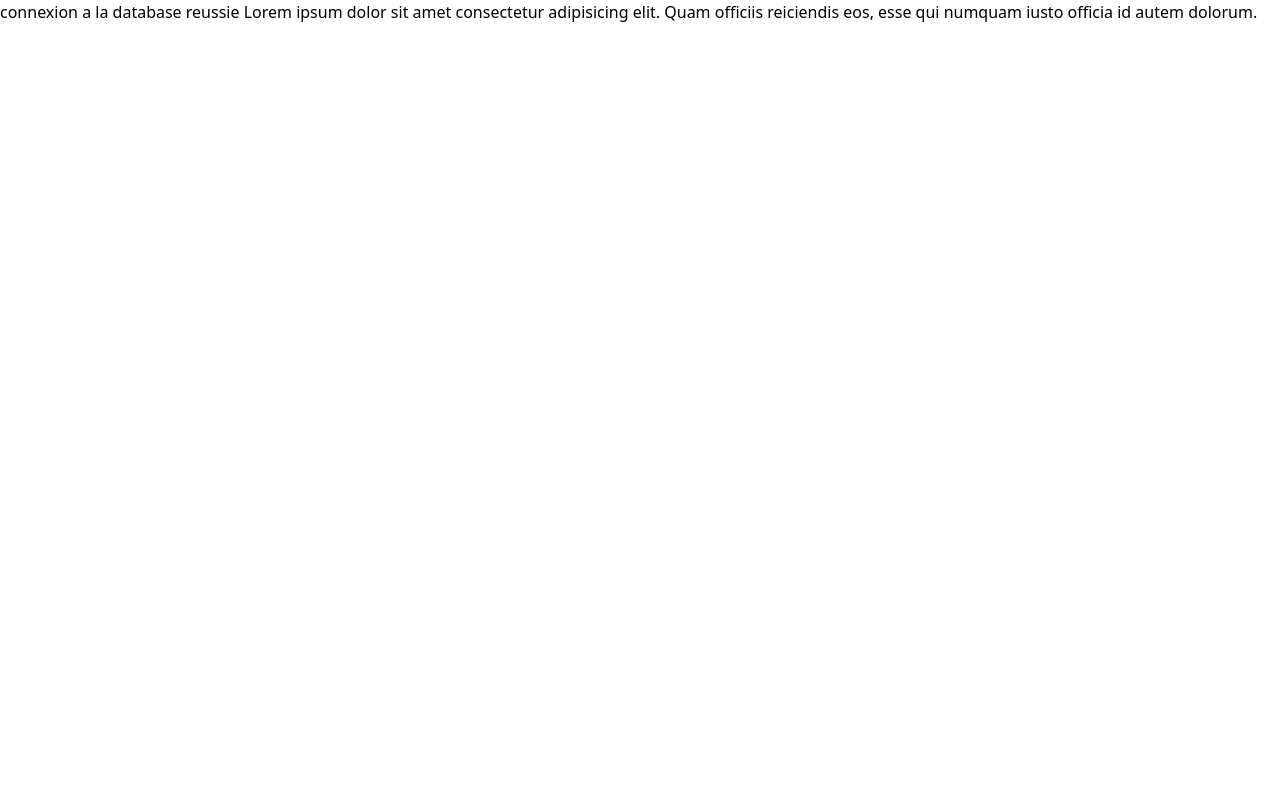
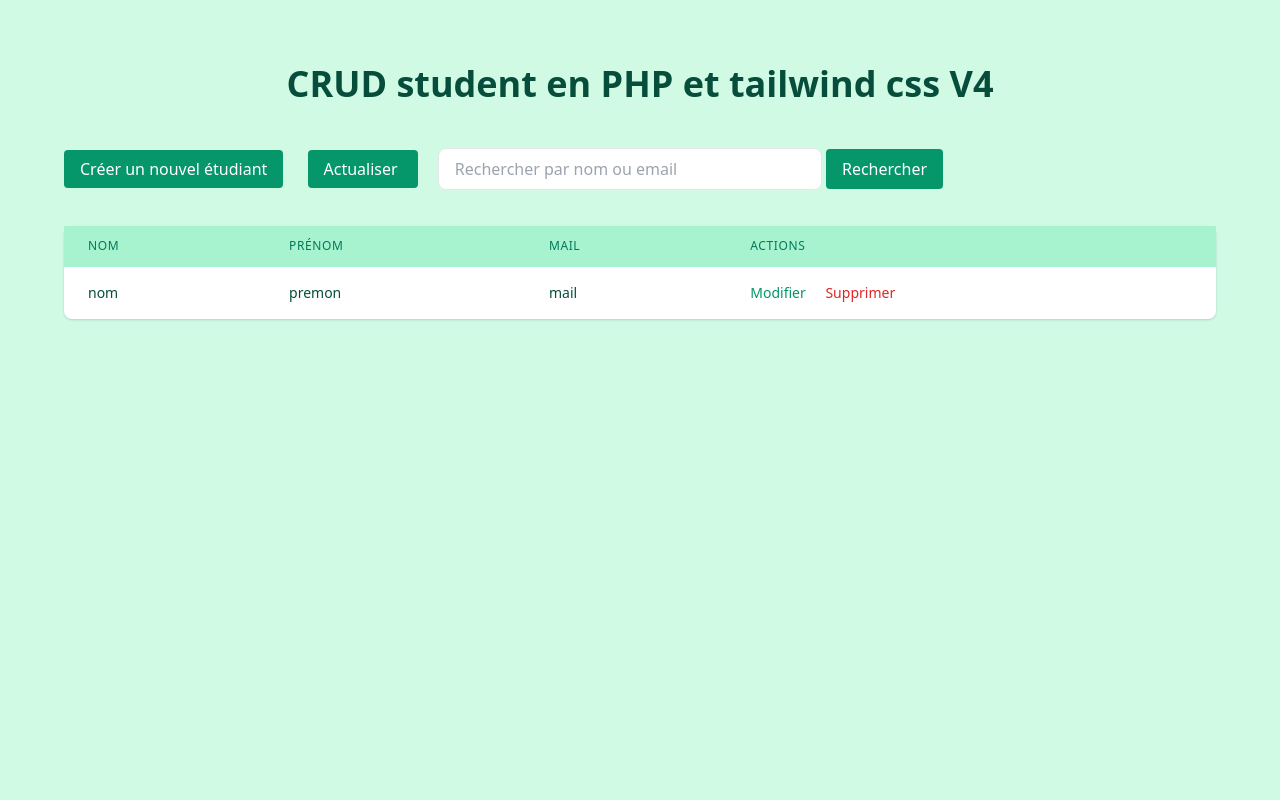
Before and after one commit to boris2442/php-cfpc-2025, a PHP site: page / in a window 1280 px wide. Run offline with PHP 8.4, Linux system fonts and the light colour scheme; some libraries are stand-ins or nearby versions.

Commit message:
debuggage

```diff
--- a/cours-php/cours-cfpc-php-2025/tp-01-crud-student/database.php
+++ b/cours-php/cours-cfpc-php-2025/tp-01-crud-student/database.php
@@ -9,9 +9,10 @@ define("DBNAME", "tp-01-crud-student");
 $dsn = "mysql:dbname=" . DBNAME . "; host=" . DBHOST;
 try {
     $db = new PDO($dsn, DBUSER, DBPASS);
-    // $db->setAttribute(attribute:PDO::FETCH_ASSOC);
+
+    $db->setAttribute(PDO::ATTR_DEFAULT_FETCH_MODE, PDO::FETCH_ASSOC);
     $db->exec("SET NAMES utf8");
-    echo "connexion a la database reussie";
+    // echo "connexion a la database reussie";
 
 } catch (PDOException $e) {
     die($e->getMessage());
--- a/cours-php/cours-cfpc-php-2025/tp-01-crud-student/index.php
+++ b/cours-php/cours-cfpc-php-2025/tp-01-crud-student/index.php
@@ -13,14 +13,60 @@ require_once "database.php";
 <html lang="en">
 
 <head>
-    <meta charset="UTF-8">
-    <meta name="viewport" content="width=device-width, initial-scale=1.0">
-    <link href="./src/output.css" rel="stylesheet">
-    <title>TP-01-Crud-student</title>
+  <meta charset="UTF-8">
+  <meta name="viewport" content="width=device-width, initial-scale=1.0">
+  <link rel="stylesheet" href="https://cdn.jsdelivr.net/npm/tailwindcss@2.2.19/dist/tailwind.min.css">
+  <title>TP-01-Crud-student</title>
 </head>
 
-<body>
-    Lorem ipsum dolor sit amet consectetur adipisicing elit. Quam officiis reiciendis eos, esse qui numquam iusto officia id autem dolorum.
+<body class="bg-green-100 p-12">
+  <div class="container mx-auto p-4">
+    <h1 class="text-4xl font-bold text-green-900 text-center mb-6">CRUD student en PHP et tailwind css V4</h1>
+
+    <!-- Formulaire de recherche -->
+    <form method="GET" action="" class="mb-4">
+
+      <a class=" my-5 px-4 py-2 mr-5 bg-green-600 text-white rounded hover:bg-green-700" href="create.php">Créer un
+        nouvel étudiant</a>
+
+      <a class=" my-5 px-4 py-2 mr-5 bg-green-600 text-white rounded hover:bg-green-700" href="">Actualiser
+      </a>
+
+      <input type=" text" name="search" placeholder="Rechercher par nom ou email" value=""
+        class="my-5 px-4 py-2 border rounded-lg w-full md:w-1/3">
+      <button type="submit" class="px-4 py-2 bg-green-600 text-white rounded hover:bg-green-700">Rechercher</button>
+    </form>
+
+    <!-- Tableau des étudiants -->
+    <table class="min-w-full divide-y divide-green-200 bg-white shadow rounded-lg">
+      <thead class="bg-green-200">
+        <tr>
+          <th class="px-6 py-3 text-left text-xs font-medium text-green-700 uppercase tracking-wider">Nom</th>
+          <th class="px-6 py-3 text-left text-xs font-medium text-green-700 uppercase tracking-wider">Prénom</th>
+          <th class="px-6 py-3 text-left text-xs font-medium text-green-700 uppercase tracking-wider">Mail</th>
+          <th class="px-6 py-3 text-left text-xs font-medium text-green-700 uppercase tracking-wider">Actions</th>
+        </tr>
+      </thead>
+      <tbody class="divide-y divide-green-100">
+
+        <tr class="hover:bg-green-50">
+          <td class="px-6 py-4 whitespace-nowrap text-sm text-green-900">nom</td>
+          <td class="px-6 py-4 whitespace-nowrap text-sm text-green-900">premon
+          </td>
+          <td class="px-6 py-4 whitespace-nowrap text-sm text-green-900">mail
+          </td>
+          <td class="px-6 py-4 whitespace-nowrap text-sm">
+            <a class="text-green-600 hover:text-green-900 font-medium mr-4" href="">Modifier</a>
+            <a class="text-red-600 hover:text-red-900 font-medium" href=""
+              onclick="return confirm('Êtes-vous sûr de vouloir supprimer cet étudiant ?');">Supprimer</a>
+          </td>
+        </tr>
+
+      </tbody>
+    </table>
+
+
+  </div>
 </body>
 
 </html>
--- a/cours-php/cours-cfpc-php-2025/tp-01-crud-student/src/output.css
+++ b/cours-php/cours-cfpc-php-2025/tp-01-crud-student/src/output.css
@@ -6,20 +6,26 @@
       "Segoe UI Emoji", "Segoe UI Symbol", "Noto Color Emoji";
     --font-mono: ui-monospace, SFMono-Regular, Menlo, Monaco, Consolas, "Liberation Mono",
       "Courier New", monospace;
-    --color-red-500: oklch(0.637 0.237 25.331);
-    --color-green-300: oklch(0.871 0.15 154.449);
-    --color-green-500: oklch(0.723 0.219 149.579);
+    --color-red-600: oklch(0.577 0.245 27.325);
+    --color-red-900: oklch(0.396 0.141 25.723);
+    --color-green-50: oklch(0.982 0.018 155.826);
+    --color-green-100: oklch(0.962 0.044 156.743);
+    --color-green-200: oklch(0.925 0.084 155.995);
     --color-green-600: oklch(0.627 0.194 149.214);
     --color-green-700: oklch(0.527 0.154 150.069);
-    --color-gray-100: oklch(0.967 0.003 264.542);
-    --color-gray-600: oklch(0.446 0.03 256.802);
-    --color-gray-800: oklch(0.278 0.033 256.848);
+    --color-green-900: oklch(0.393 0.095 152.535);
     --color-white: #fff;
     --spacing: 0.25rem;
-    --container-md: 28rem;
-    --text-2xl: 1.5rem;
-    --text-2xl--line-height: calc(2 / 1.5);
+    --text-xs: 0.75rem;
+    --text-xs--line-height: calc(1 / 0.75);
+    --text-sm: 0.875rem;
+    --text-sm--line-height: calc(1.25 / 0.875);
+    --text-4xl: 2.25rem;
+    --text-4xl--line-height: calc(2.5 / 2.25);
+    --font-weight-medium: 500;
     --font-weight-bold: 700;
+    --tracking-wider: 0.05em;
+    --radius-lg: 0.5rem;
     --default-font-family: var(--font-sans);
     --default-font-feature-settings: var(--font-sans--font-feature-settings);
     --default-font-variation-settings: var(
@@ -197,76 +203,85 @@
   .mx-auto {
     margin-inline: auto;
   }
-  .mb-3 {
-    margin-bottom: calc(var(--spacing) * 3);
+  .my-5 {
+    margin-block: calc(var(--spacing) * 5);
+  }
+  .mr-4 {
+    margin-right: calc(var(--spacing) * 4);
+  }
+  .mr-5 {
+    margin-right: calc(var(--spacing) * 5);
   }
   .mb-4 {
     margin-bottom: calc(var(--spacing) * 4);
   }
-  .flex {
-    display: flex;
-  }
-  .inline-block {
-    display: inline-block;
+  .mb-6 {
+    margin-bottom: calc(var(--spacing) * 6);
   }
   .w-full {
     width: 100%;
   }
-  .max-w-md {
-    max-width: var(--container-md);
+  .min-w-full {
+    min-width: 100%;
   }
-  .cursor-pointer {
-    cursor: pointer;
+  .divide-y {
+    :where(& > :not(:last-child)) {
+      --tw-divide-y-reverse: 0;
+      border-bottom-style: var(--tw-border-style);
+      border-top-style: var(--tw-border-style);
+      border-top-width: calc(1px * var(--tw-divide-y-reverse));
+      border-bottom-width: calc(1px * calc(1 - var(--tw-divide-y-reverse)));
+    }
   }
-  .items-center {
-    align-items: center;
+  .divide-green-100 {
+    :where(& > :not(:last-child)) {
+      border-color: var(--color-green-100);
+    }
   }
-  .justify-between {
-    justify-content: space-between;
-  }
-  .space-x-4 {
+  .divide-green-200 {
     :where(& > :not(:last-child)) {
-      --tw-space-x-reverse: 0;
-      margin-inline-start: calc(calc(var(--spacing) * 4) * var(--tw-space-x-reverse));
-      margin-inline-end: calc(calc(var(--spacing) * 4) * calc(1 - var(--tw-space-x-reverse)));
+      border-color: var(--color-green-200);
     }
   }
   .rounded {
     border-radius: 0.25rem;
   }
+  .rounded-lg {
+    border-radius: var(--radius-lg);
+  }
   .border {
     border-style: var(--tw-border-style);
     border-width: 1px;
   }
-  .border-green-300 {
-    border-color: var(--color-green-300);
+  .bg-green-100 {
+    background-color: var(--color-green-100);
   }
-  .bg-gray-100 {
-    background-color: var(--color-gray-100);
+  .bg-green-200 {
+    background-color: var(--color-green-200);
   }
   .bg-green-600 {
     background-color: var(--color-green-600);
   }
-  .bg-red-500 {
-    background-color: var(--color-red-500);
-  }
   .bg-white {
     background-color: var(--color-white);
   }
-  .p-2 {
-    padding: calc(var(--spacing) * 2);
+  .p-4 {
+    padding: calc(var(--spacing) * 4);
   }
-  .p-5 {
-    padding: calc(var(--spacing) * 5);
-  }
-  .p-6 {
-    padding: calc(var(--spacing) * 6);
+  .p-12 {
+    padding: calc(var(--spacing) * 12);
   }
   .px-4 {
     padding-inline: calc(var(--spacing) * 4);
   }
+  .px-6 {
+    padding-inline: calc(var(--spacing) * 6);
+  }
   .py-2 {
     padding-block: calc(var(--spacing) * 2);
+  }
+  .py-3 {
+    padding-block: calc(var(--spacing) * 3);
   }
   .py-4 {
     padding-block: calc(var(--spacing) * 4);
@@ -277,33 +292,61 @@
   .text-left {
     text-align: left;
   }
-  .font-sans {
-    font-family: var(--font-sans);
+  .text-4xl {
+    font-size: var(--text-4xl);
+    line-height: var(--tw-leading, var(--text-4xl--line-height));
   }
-  .text-2xl {
-    font-size: var(--text-2xl);
-    line-height: var(--tw-leading, var(--text-2xl--line-height));
+  .text-sm {
+    font-size: var(--text-sm);
+    line-height: var(--tw-leading, var(--text-sm--line-height));
+  }
+  .text-xs {
+    font-size: var(--text-xs);
+    line-height: var(--tw-leading, var(--text-xs--line-height));
   }
   .font-bold {
     --tw-font-weight: var(--font-weight-bold);
     font-weight: var(--font-weight-bold);
   }
-  .text-gray-600 {
-    color: var(--color-gray-600);
+  .font-medium {
+    --tw-font-weight: var(--font-weight-medium);
+    font-weight: var(--font-weight-medium);
   }
-  .text-gray-800 {
-    color: var(--color-gray-800);
+  .tracking-wider {
+    --tw-tracking: var(--tracking-wider);
+    letter-spacing: var(--tracking-wider);
+  }
+  .whitespace-nowrap {
+    white-space: nowrap;
+  }
+  .text-green-600 {
+    color: var(--color-green-600);
+  }
+  .text-green-700 {
+    color: var(--color-green-700);
+  }
+  .text-green-900 {
+    color: var(--color-green-900);
+  }
+  .text-red-600 {
+    color: var(--color-red-600);
   }
   .text-white {
     color: var(--color-white);
+  }
+  .uppercase {
+    text-transform: uppercase;
   }
   .shadow {
     --tw-shadow: 0 1px 3px 0 var(--tw-shadow-color, rgb(0 0 0 / 0.1)), 0 1px 2px -1px var(--tw-shadow-color, rgb(0 0 0 / 0.1));
     box-shadow: var(--tw-inset-shadow), var(--tw-inset-ring-shadow), var(--tw-ring-offset-shadow), var(--tw-ring-shadow), var(--tw-shadow);
   }
-  .shadow-md {
-    --tw-shadow: 0 4px 6px -1px var(--tw-shadow-color, rgb(0 0 0 / 0.1)), 0 2px 4px -2px var(--tw-shadow-color, rgb(0 0 0 / 0.1));
-    box-shadow: var(--tw-inset-shadow), var(--tw-inset-ring-shadow), var(--tw-ring-offset-shadow), var(--tw-ring-shadow), var(--tw-shadow);
+  .hover\:bg-green-50 {
+    &:hover {
+      @media (hover: hover) {
+        background-color: var(--color-green-50);
+      }
+    }
   }
   .hover\:bg-green-700 {
     &:hover {
@@ -312,26 +355,27 @@
       }
     }
   }
-  .hover\:text-gray-800 {
+  .hover\:text-green-900 {
     &:hover {
       @media (hover: hover) {
-        color: var(--color-gray-800);
+        color: var(--color-green-900);
       }
     }
   }
-  .focus\:border-green-500 {
-    &:focus {
-      border-color: var(--color-green-500);
+  .hover\:text-red-900 {
+    &:hover {
+      @media (hover: hover) {
+        color: var(--color-red-900);
+      }
     }
   }
-  .focus\:outline-none {
-    &:focus {
-      --tw-outline-style: none;
-      outline-style: none;
+  .md\:w-1\/3 {
+    @media (width >= 48rem) {
+      width: calc(1/3 * 100%);
     }
   }
 }
-@property --tw-space-x-reverse {
+@property --tw-divide-y-reverse {
   syntax: "*";
   inherits: false;
   initial-value: 0;
@@ -342,6 +386,10 @@
   initial-value: solid;
 }
 @property --tw-font-weight {
+  syntax: "*";
+  inherits: false;
+}
+@property --tw-tracking {
   syntax: "*";
   inherits: false;
 }
```
